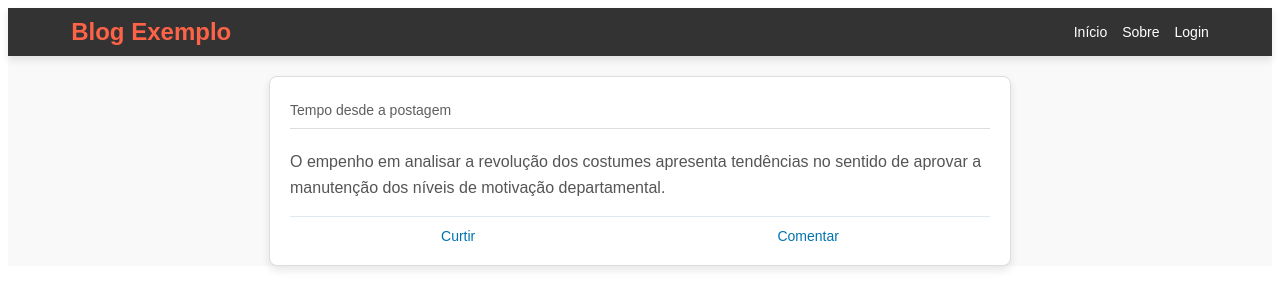
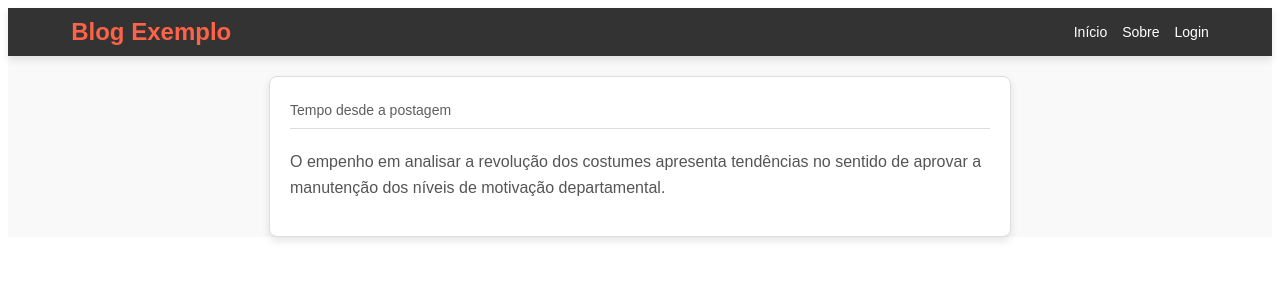
Before and after one commit to Itor-Carlos/frontend-blog, a React (Vite) app: page / in a window 1280 px wide. Shown: the top 308 px of the page. Built offline with nearby package versions, Linux system fonts and the light colour scheme.

Commit message:
removido botoes do post

```diff
--- a/src/app/components/Post/index.tsx
+++ b/src/app/components/Post/index.tsx
@@ -1,5 +1,5 @@
 import { User } from "../User";
-import { PostActions, PostContainer, PostContent, PostHeader } from "./styles";
+import { PostContainer, PostContent, PostHeader } from "./styles";
 
 export function Post(){
     return (
@@ -10,10 +10,6 @@ export function Post(){
             <PostContent>
                 <p>O empenho em analisar a revolução dos costumes apresenta tendências no sentido de aprovar a manutenção dos níveis de motivação departamental.</p>
             </PostContent>
-            <PostActions>
-                <button>Curtir</button>
-                <button>Comentar</button>
-            </PostActions>
         </PostContainer>
     )
 }
--- a/src/app/components/Post/styles.ts
+++ b/src/app/components/Post/styles.ts
@@ -24,22 +24,3 @@ export const PostContent = styled.div`
         line-height: 1.6;
     }
 `
-
-export const PostActions = styled.div`
-    display: flex;
-    justify-content: space-around;
-    border-top: 1px solid #e1e9ee;
-    padding-top: 10px;
-
-    button{
-        background: none;
-        border: none;
-        color: #0073b1;
-        font-size: 14px;
-        cursor: pointer;
-    }
-
-    button:hover{
-        text-decoration: underline;
-    }
-`
```
